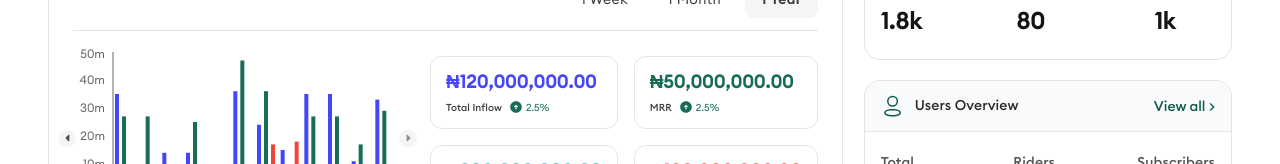
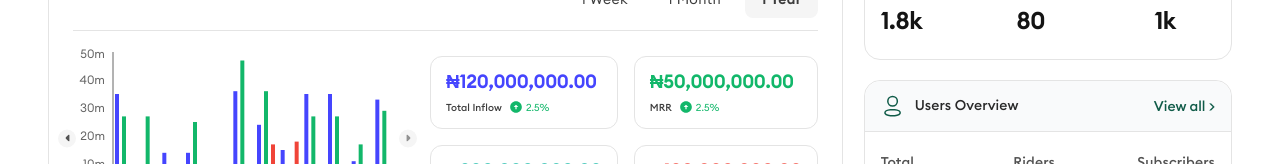
Before and after one commit to doyinDev1/Proptech-dashboard, a Next.js app: page / in a window 1280 px wide. Shown: the part 309-473 px from the top of the page. Built offline with nearby package versions, Linux system fonts and the light colour scheme.

Commit message:
feat: Introduce primary green color and apply it to positive trend indicators and MRR displays in MetricCard and SalesOverviewCard.

```diff
--- a/src/components/ui/MetricCard.tsx
+++ b/src/components/ui/MetricCard.tsx
@@ -61,7 +61,7 @@ export const MetricCard: React.FC<MetricCardProps> = ({
     color,
     trendColor
 }) => {
-    const defaultPositiveColor = colors.secondary[100];
+    const defaultPositiveColor = colors.primary.green;
     const defaultNegativeColor = colors.error[500];
 
     const positiveColor = trendColor?.positive || defaultPositiveColor;
--- a/src/components/ui/SalesOverviewCard.tsx
+++ b/src/components/ui/SalesOverviewCard.tsx
@@ -102,7 +102,7 @@ const StyledBox = styled(Box)({
 
 const bars = [
     { key: "category1", color: colors.secondary.blue, name: "Total Inflow" },
-    { key: "category2", color: colors.secondary[100], name: "MRR" },
+    { key: "category2", color: colors.primary.green, name: "MRR" },
     { key: "category3", color: colors.error[500], name: "GMV" },
 ];
 
@@ -124,7 +124,7 @@ const metrics = {
             value: "₦110,000,000.00",
             label: "MRR",
             trend: { value: "1.8%", isPositive: true },
-            color: colors.secondary[100]
+            color: colors.primary.green
         },
         {
             value: "₦150,000,000.00",
@@ -152,7 +152,7 @@ const metrics = {
             value: "₦65,000,000.00",
             label: "MRR",
             trend: { value: "2.1%", isPositive: true },
-            color: colors.secondary[100]
+            color: colors.primary.green
         },
         {
             value: "₦320,000,000.00",
@@ -180,7 +180,7 @@ const metrics = {
             value: "₦50,000,000.00",
             label: "MRR",
             trend: { value: "2.5%", isPositive: true },
-            color: colors.secondary[100]
+            color: colors.primary.green
         },
         {
             value: "₦200,000,000.00",
--- a/src/styles/colors.ts
+++ b/src/styles/colors.ts
@@ -1,7 +1,8 @@
 export const colors = {
     primary: {
       main: "#191919",
-      black: "#191919"
+      black: "#191919",
+      green: "#12B76A",
     },
     secondary: {
         main: "#105B48",
```
Also changed, not shown: src/components/ui/index.ts (line endings or trailing spaces).
